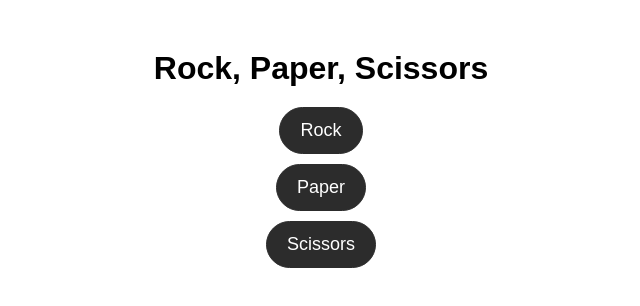
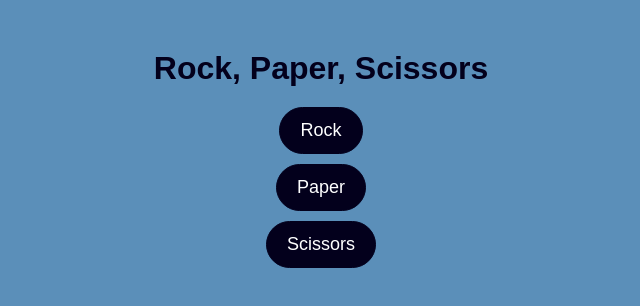
Before and after one commit to jeremiepeti/First, a plain HTML site: page index.html in a window 1280 px wide. Shown: the whole page, without its empty margins (319-959 px from the left). Drawn offline with Linux system fonts and the light colour scheme.

Commit message:
Update index.html

```diff
--- a/index.html
+++ b/index.html
@@ -11,10 +11,12 @@
             font-family: Arial, sans-serif;
             text-align: center;
             margin-top: 50px;
+            background-color:rgb(91, 143, 185)
         }
 
         h1 {
             margin-bottom: 20px;
+            color: rgb(3, 0, 28)
         }
 
         /* Button Styles */
@@ -28,10 +30,10 @@
         .button-2 {
             align-self: stretch;
             border-radius: 80px; /* Rounded corners */
-            background-color: rgba(44, 44, 44, 1); /* Dark background */
+            background-color: rgb(3, 0, 28); /* Dark background */
             color: white; /* Text color */
             padding: 12px 20px; /* Inner padding */
-            border: 1px solid rgba(44, 44, 44, 1); /* Border color */
+            border: 1px solid rgb(3, 0, 28); /* Border color */
             cursor: pointer; /* Pointer cursor on hover */
             transition-duration: 0.4s; /* Smooth transition for hover effects */
             font-size: 18px; /* Font size for buttons */
```
